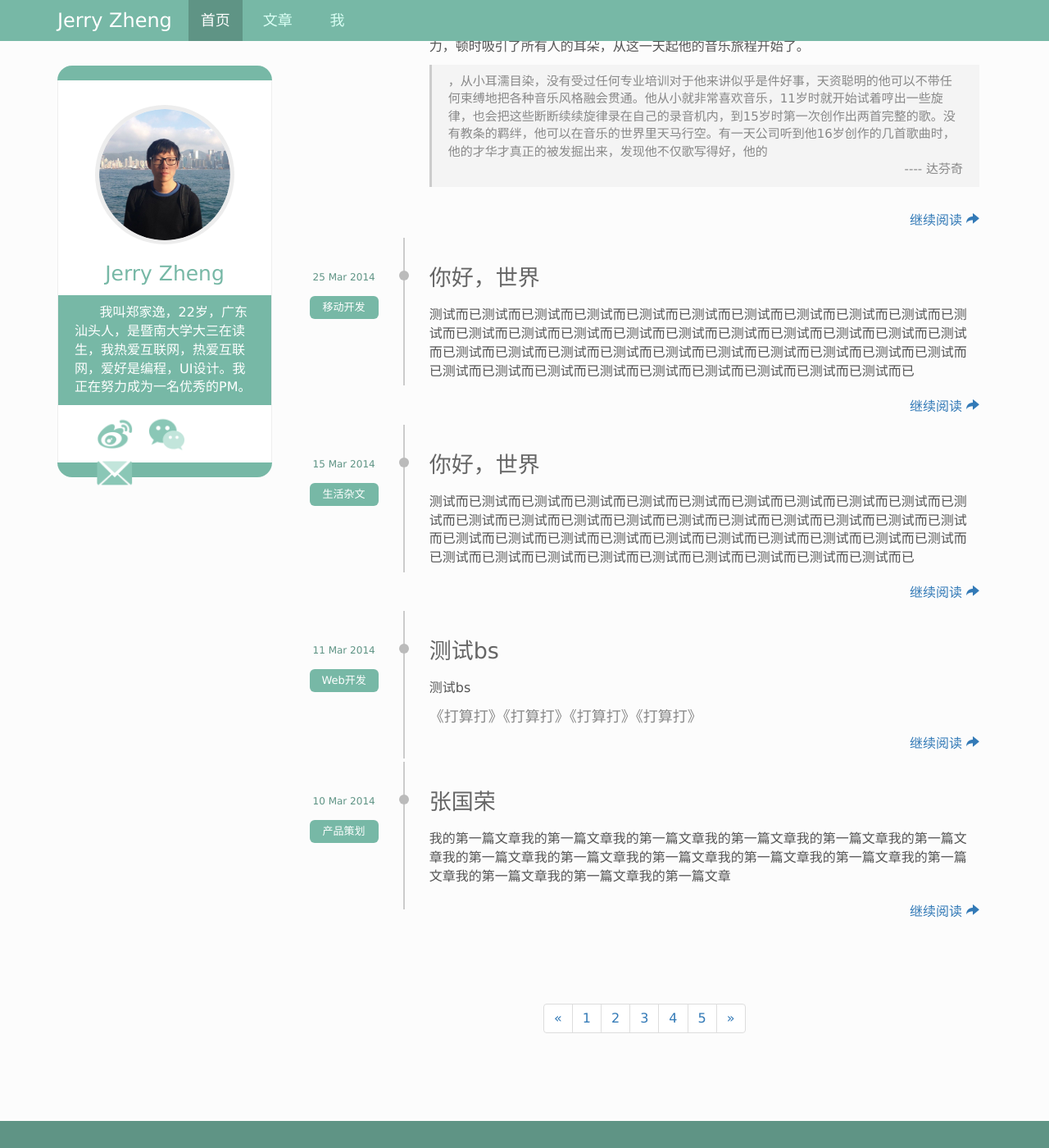
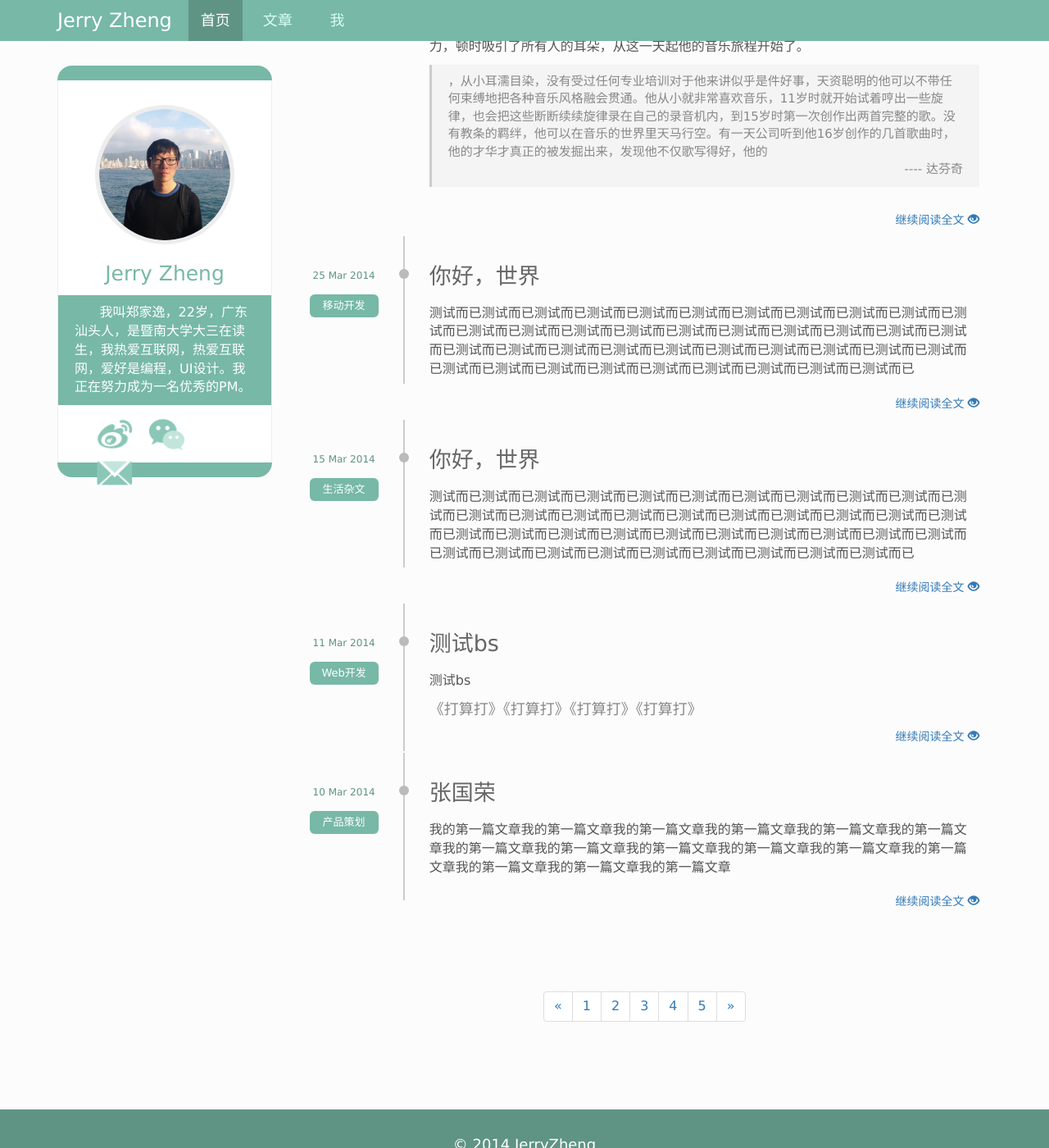
Before and after one commit to PMJerryZheng/myblog, a Jekyll site: the page built from index.html, in a window 1280 px wide and 1400 px high, scrolled down 201 px. Shown: the whole window at 82% size. Built offline with Jekyll 4.4.1, drawn with Linux system fonts in a browser that asks for light colours; nearby versions of some CDN libraries.

Commit message:
change 34

```diff
--- a/css/index.css
+++ b/css/index.css
@@ -324,11 +324,15 @@
 	display: none;
 }
 .all-text{
-	font-size: 16px;
-	color: #888;
+	font-size: 14px;
 	float: right;
 }
-
+.all-text,.all-text:active{
+	color: #aaa;
+}
+.all-text:hover{
+	color: #777;
+}
 .pages{
 	margin-top: 70px;
 	text-align: center;
--- a/index.html
+++ b/index.html
@@ -58,7 +58,7 @@
           <div class="col-md-10 title-box">
             <div class="title" ><a href="{{ post.url }}">{{ post.title }} <i class="glyphicon glyphicon-share-alt"></i></a></div>
             <div class="text-content">{{ post.excerpt | remove: '<img>' | remove: '</img>' }}</div>
-            <div class="all-text" ><a href="{{ post.url }}">继续阅读 <i class="glyphicon glyphicon-share-alt"></i></a></div>
+            <div class="all-text" ><a href="{{ post.url }}">继续阅读全文 <i class="glyphicon glyphicon-eye-open"></i></a></div>
           </div>
         </div>
         {% endfor %}
```
